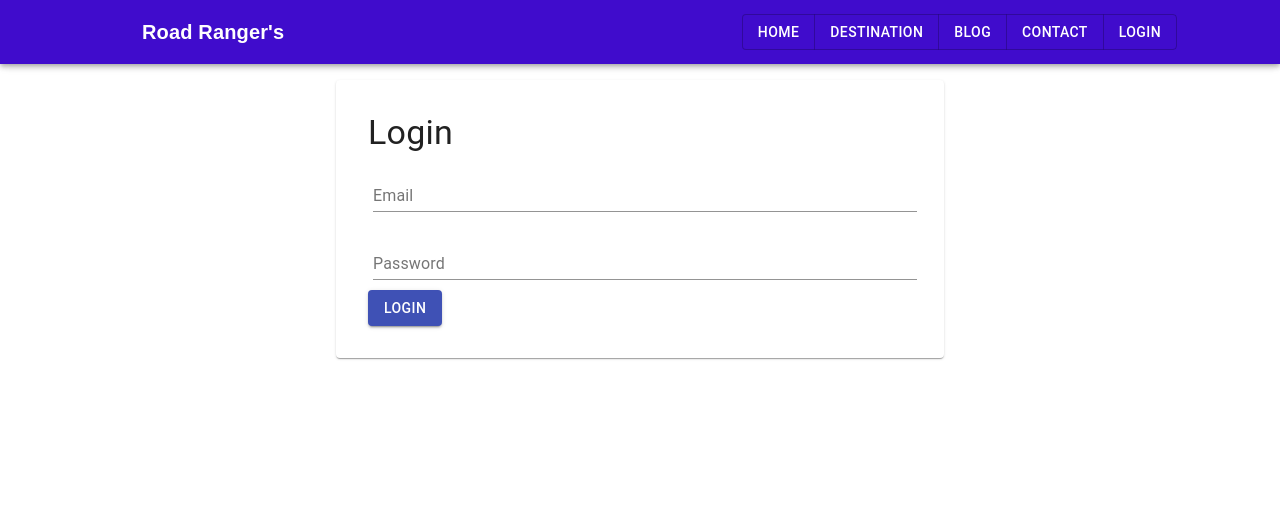
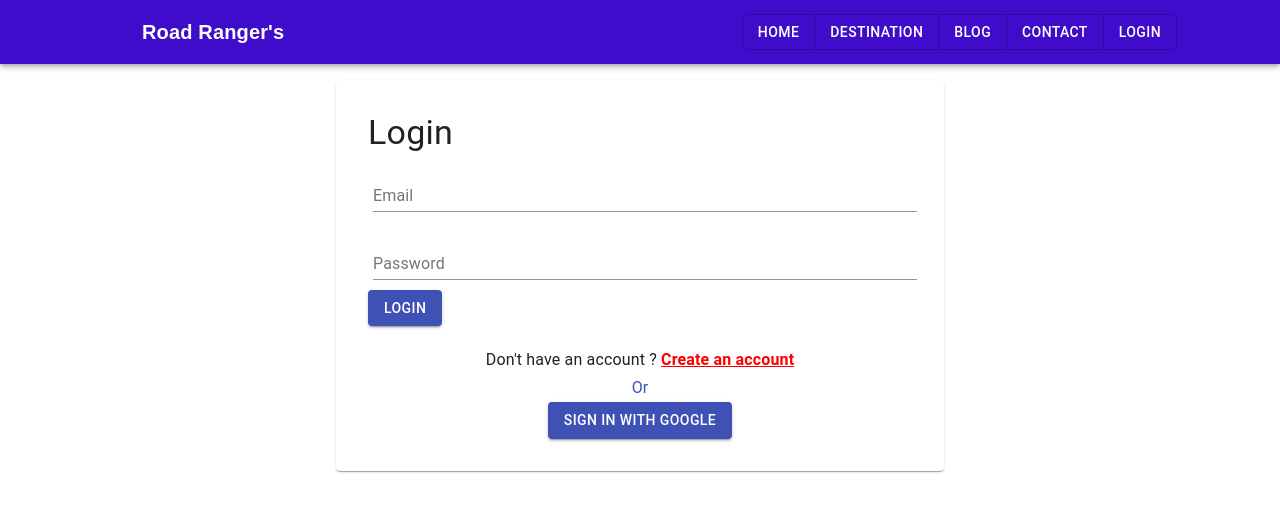
Before and after one commit to Rakib544/road-rangers-client, a React (Create React App) app: page /login in a window 1280 px wide. Shown: the top 512 px of the page. Built offline with nearby package versions, Linux system fonts and the light colour scheme.

Commit message:
form design complete

```diff
--- a/src/components/LogIn/Form.js
+++ b/src/components/LogIn/Form.js
@@ -1,25 +1,50 @@
 import { Button, makeStyles, TextField, Typography } from '@material-ui/core';
-import React, { useContext } from 'react';
-import {UserContext} from '../../App'
+import React, { useContext, useState } from 'react';
+import { UserContext } from '../../App'
 
 const useStyles = makeStyles(theme => ({
     textField: {
         width: '100%',
         margin: '10px 5px'
+    },
+    button: {
+        display: 'block',
+        margin: 'auto'
+    },
+    mt: {
+        marginTop: '20px'
+    },
+    strong: {
+        color: 'red',
+        textDecoration: 'underline',
+        cursor: 'pointer'
     }
 }))
 
 const Form = () => {
     const [isLoggedIn] = useContext(UserContext)
+    const [isSignUpForm, setIsSignUpForm] = useState(false)
     const classes = useStyles();
+
+    const toggleForm = () => {
+        setIsSignUpForm(!isSignUpForm)
+    }
     return (
         <from>
-            {isLoggedIn.email ? <Typography variant="h4">Create an Account</Typography> : <Typography variant="h4">Login</Typography>}
-            {isLoggedIn.email && <TextField id="standard-basic" label="Name" className={classes.textField} />}
-            <TextField id="standard-basic" label={isLoggedIn.email ? "Username or Email" : "Email"} className={classes.textField}/>
-            <TextField id="standard-basic" label="Password" className={classes.textField}/>
-            {isLoggedIn.email && <TextField id="standard-basic" label="Confirm Password" className={classes.textField}/>}
-            <Button type="submit" variant="contained" color="primary">{isLoggedIn.email ? 'Create Account' : 'Login'}</Button>
+            {isSignUpForm ? <Typography variant="h4">Create an Account</Typography> : <Typography variant="h4">Login</Typography>}
+            {isSignUpForm && <TextField label="Name" className={classes.textField} />}
+            <TextField label={isSignUpForm ? "Username or Email" : "Email"} className={classes.textField} />
+            <TextField label="Password" className={classes.textField} />
+            {isSignUpForm && <TextField label="Confirm Password" className={classes.textField} />}
+            <Button type="submit" variant="contained" color="primary">{isSignUpForm ? 'Create Account' : 'Login'}</Button>
+            <p className={classes.mt}></p>
+            {
+                isSignUpForm
+                    ? <Typography variant="subtitle1" align="center">Already have an account ? <strong className={classes.strong} onClick={toggleForm} >SignIn here</strong></Typography>
+                    : <Typography variant="subtitle1" align="center">Don't have an account ? <strong className={classes.strong} onClick={toggleForm}>Create an account</strong></Typography>
+            }
+            <Typography variant="subtitle1" color="primary" align="center">Or</Typography>
+            <Button variant="contained" color="primary" className={classes.button}>Sign in with google</Button>
         </from>
     );
 };
--- a/src/components/LogIn/Login.js
+++ b/src/components/LogIn/Login.js
@@ -1,4 +1,4 @@
-import { Container, Grid, makeStyles, Paper, Typography } from '@material-ui/core';
+import { Container, Grid, makeStyles, Paper } from '@material-ui/core';
 import React from 'react';
 import Form from './Form';
 
```
